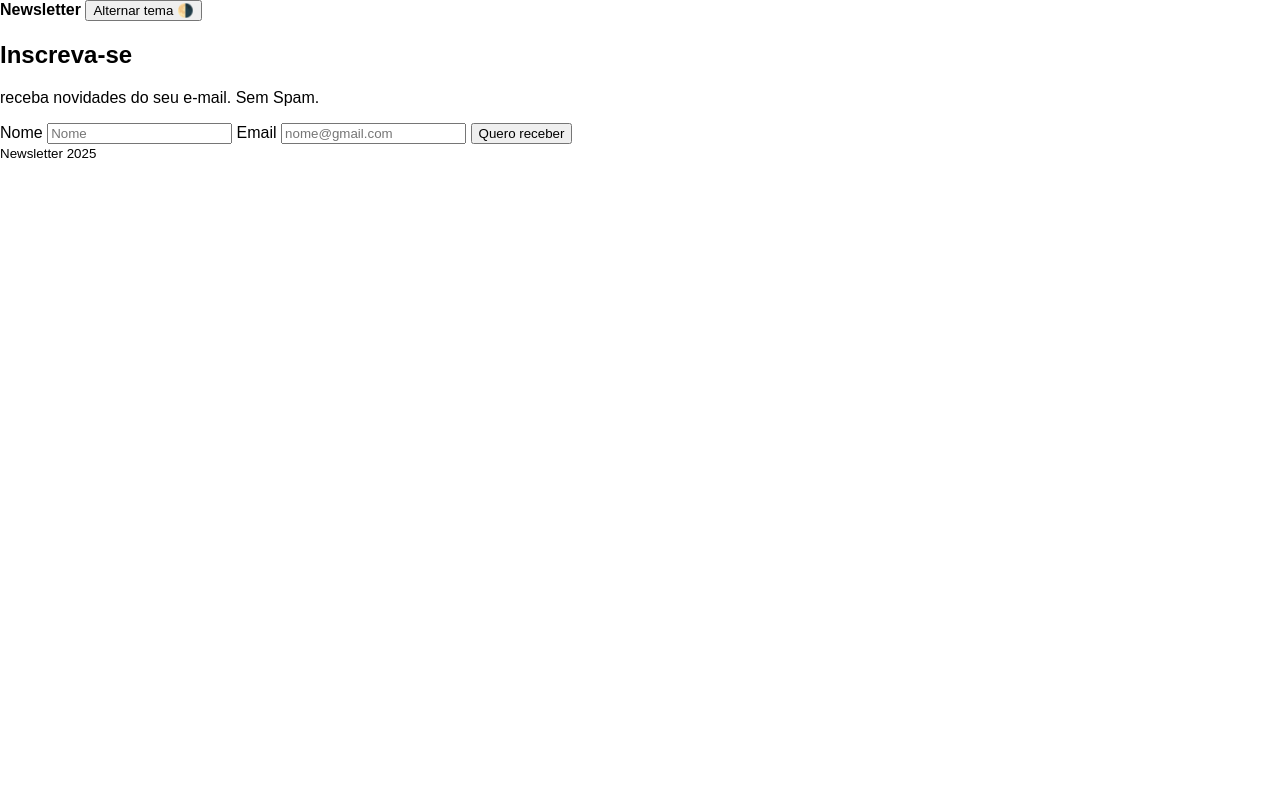
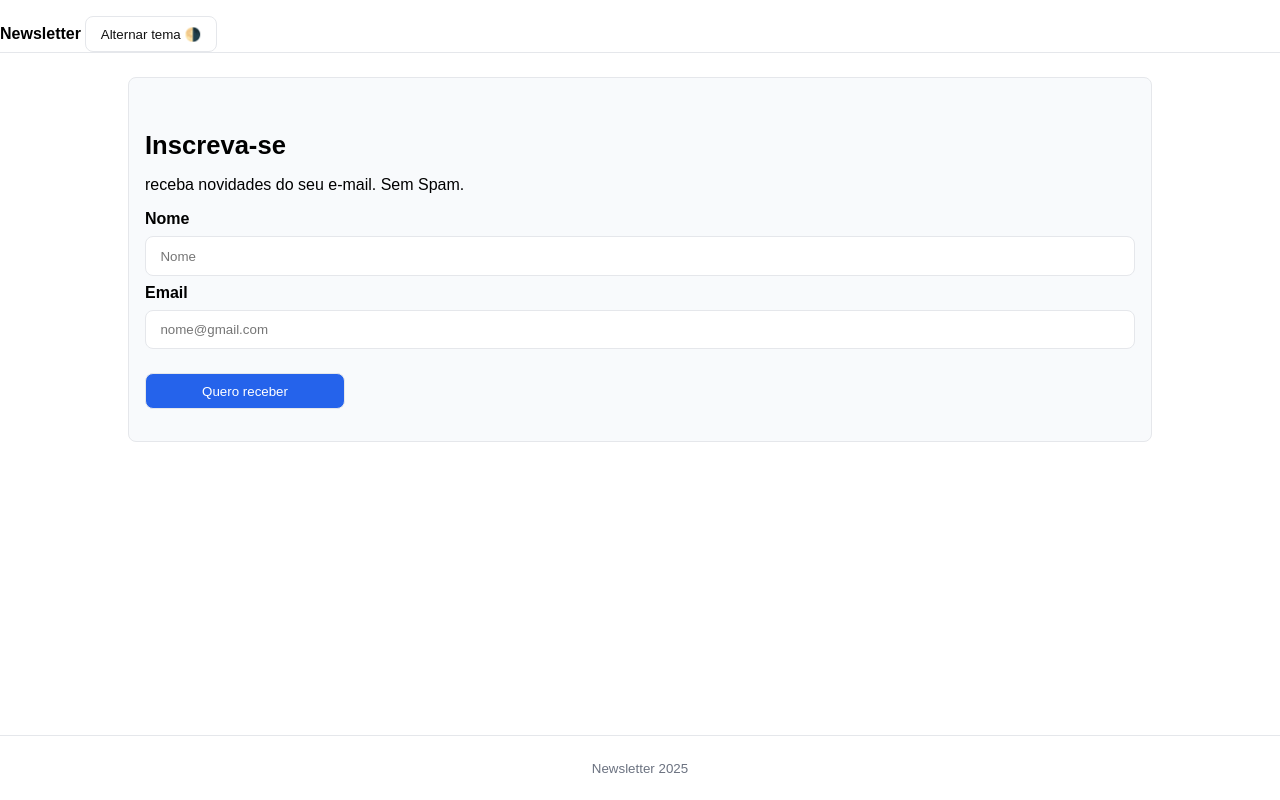
Before and after one commit to nicolascosta17/hospedagem_Udemy, a plain HTML site: page index.html in a window 1280 px wide. Drawn offline with Linux system fonts and the light colour scheme.

Commit message:
Estilizado o código

```diff
--- a/style.css
+++ b/style.css
@@ -12,7 +12,7 @@
     --texto: #e5e7eb;
     --borda: #1f2937;
     --caixa: #111827;
-    --acao:
+    --acao: #38bdf8;
 }
 
 /* Estilos padrão */
@@ -33,3 +33,77 @@ body{
     background-color: var(--bg);
     counter-reset: var(--texto);
 }
+
+.topo {
+    border-bottom: 1px solid var(--borda);
+}
+
+.top .container{
+    display: flex;
+    align-items: center;
+    justify-content: space-between;
+    padding: .75rem 1rem;
+}
+
+.caixa {
+    border: 1px solid var(--borda);
+    background-color: var(--caixa);
+    border-radius: .5rem;
+    padding: 2rem 1rem;
+    max-width: 80%;
+    margin: 1.5rem auto;
+}
+
+
+h1 {
+    margin-bottom: .5rem;
+    font-size: 1.6rem;
+}
+
+p {
+    margin: 1rem 0;
+}
+
+form{
+    display: grid;
+    gap: .5rem;
+}
+
+label {
+    font-weight: 600;
+}
+
+input {
+    padding: .7rem .9rem;
+    border: 1px solid var(--borda);
+    border-radius: .5rem;
+    background-color: var(--bg);
+    color: var(--texto);
+}
+
+.btn {
+    padding: .6rem .9rem;
+    border: 1px solid var(--borda);
+    background-color: var(--bg);
+    color: var(--texto);
+    border-radius: .5rem;
+    cursor: pointer;
+    margin-top: 1rem;
+    max-width: 200px;
+}
+
+.btn.primario {
+    margin-top: 1rem;
+    background-color: var(--acao);
+    color: #fff;
+}
+
+.rodape {
+    border-top: 1px solid var(--borda);
+    height: 65px;
+    display: flex;
+    align-items: center;
+    justify-content: center;
+    color: #6b7280;
+    margin-top: auto;
+}
```
